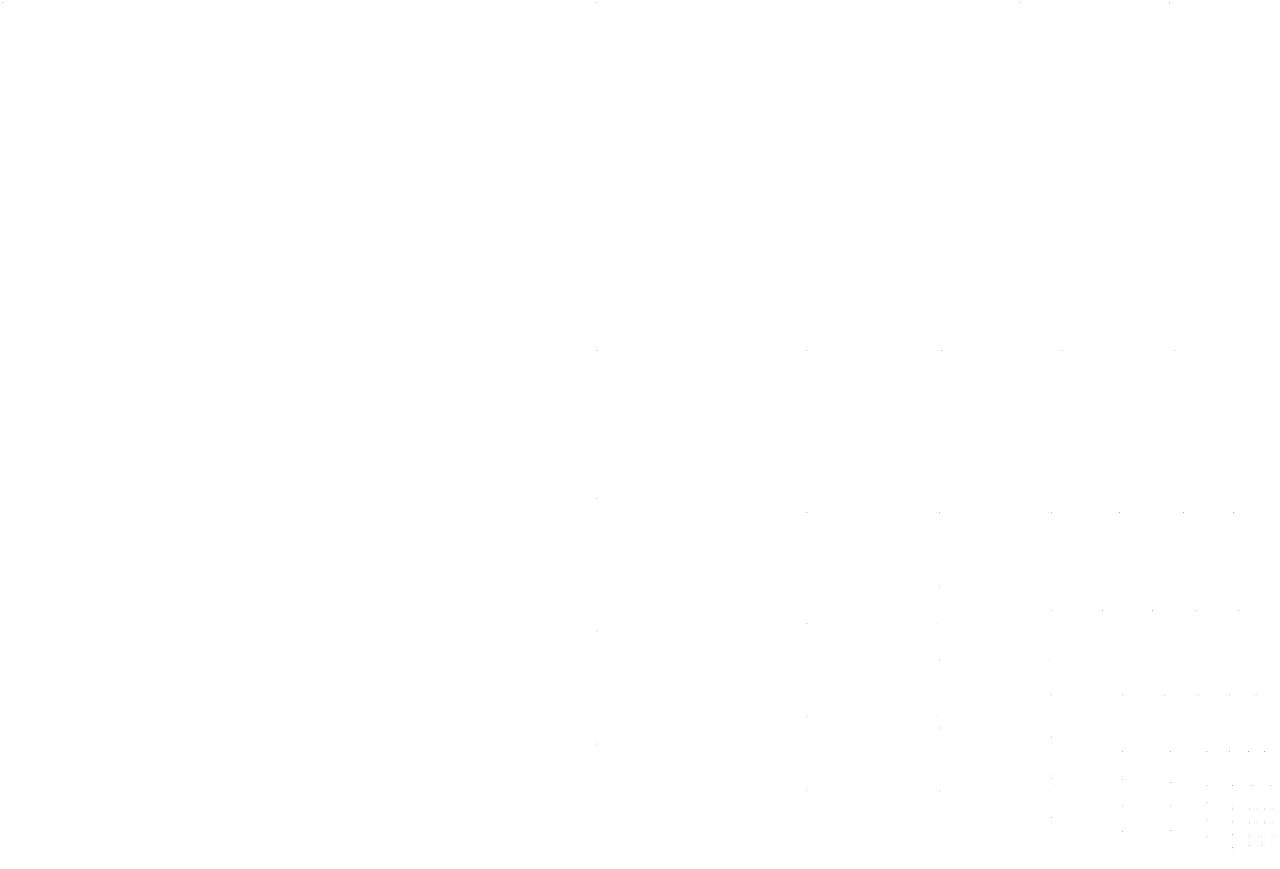
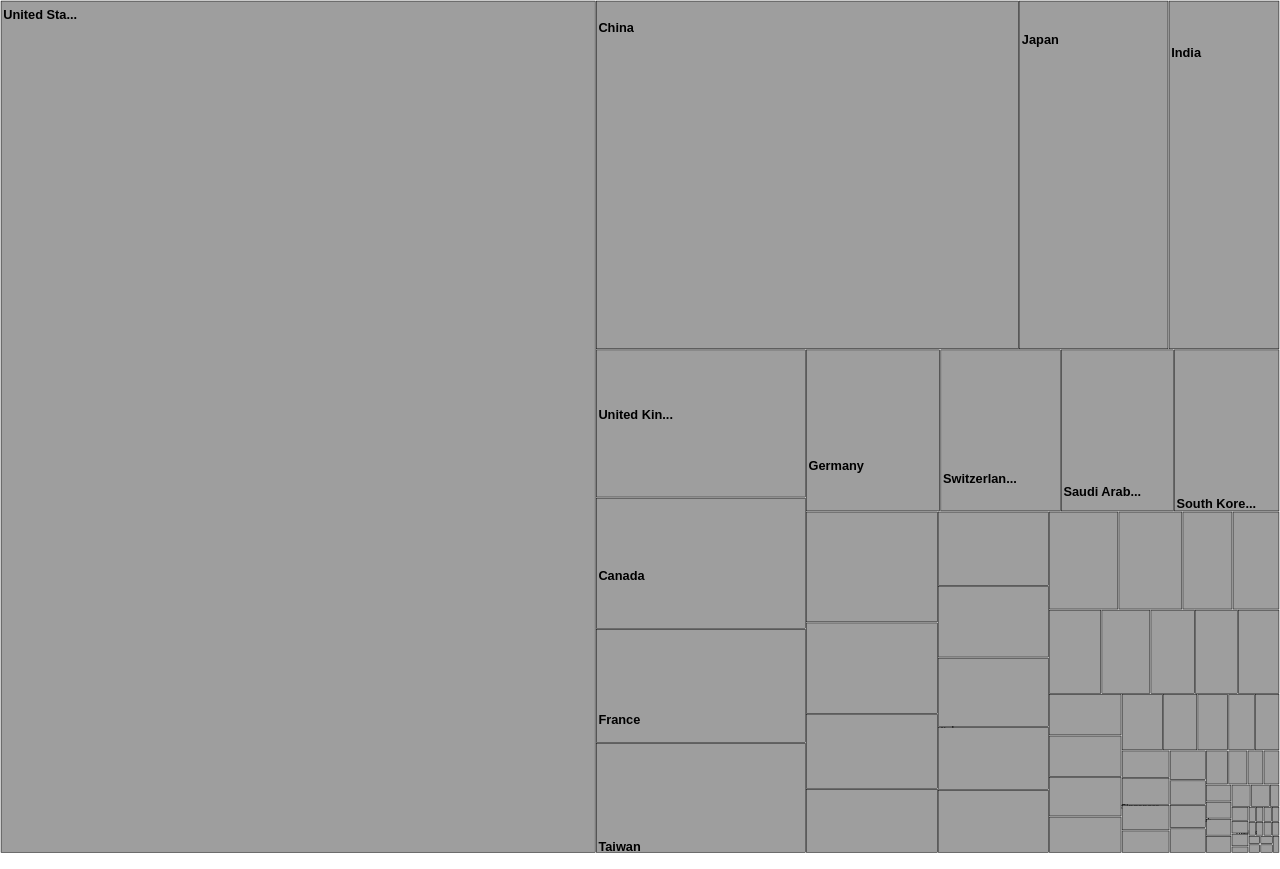
Before and after one commit to ayeeff/marketcap, a plain HTML site: page treemap.html in a window 1280 px wide. Drawn offline with nearby package versions, Linux system fonts and the light colour scheme; grey boxes are pictures that could not be loaded.

Commit message:
Update treemap.html

```diff
--- a/treemap.html
+++ b/treemap.html
@@ -13,7 +13,7 @@
             background: white;
         }
         .label {
-            fill: white;
+            fill: black;
             font-weight: bold;
             text-anchor: start;
             dominant-baseline: central;
@@ -277,14 +277,17 @@
         countryToISO["Vietnam"] = "vn";
         countryToISO["Ivory Coast"] = "ci";
         countryToISO["Palestine"] = "ps";
-        countryToISO["Czech Republic"] = "cz"; // Already there, but ensure
 
         d3.csv("https://raw.githubusercontent.com/ayeeff/marketcap/main/data/countries_marketcap.csv").then(data => {
+            console.log("Data loaded:", data.length, "rows");
             data.forEach(d => {
                 d.perc = +d["% of Global Market Cap"];
             });
 
-            // Use all data
+            // Filter to only countries with positive %, and sort
+            data = data.filter(d => d.perc > 0).sort((a, b) => b.perc - a.perc);
+            console.log("Filtered data:", data.length, "rows");
+
             const root = d3.hierarchy({children: data})
                 .sum(d => d.perc)
                 .sort((a, b) => b.value - a.value);
@@ -299,30 +302,29 @@
 
             const defs = svg.append("defs");
 
-            // Create patterns for flags
+            // Create patterns for flags using PNG for better compatibility
             data.forEach(d => {
                 const country = d["Country or region"];
                 let iso = countryToISO[country];
                 if (!iso) {
-                    // Fallback for aliases
                     if (country === "South Korea") iso = "kr";
                     else if (country === "Russia") iso = "ru";
                     else if (country === "Vietnam") iso = "vn";
                     else if (country === "Ivory Coast") iso = "ci";
                     else if (country === "Palestine") iso = "ps";
-                    else iso = "xx"; // default
+                    else iso = "xx";
                 }
                 if (iso !== "xx") {
                     const pattern = defs.append("pattern")
                         .attr("id", `flag-${iso}`)
-                        .attr("width", 1)
-                        .attr("height", 1)
-                        .attr("patternUnits", "objectBoundingBox");
+                        .attr("width", "40")
+                        .attr("height", "30")
+                        .attr("patternUnits", "userSpaceOnUse");
 
                     pattern.append("image")
-                        .attr("xlink:href", `https://flagcdn.com/${iso}.svg`)
-                        .attr("width", 1)
-                        .attr("height", 1)
+                        .attr("xlink:href", `https://flagcdn.com/w40/${iso}.png`)
+                        .attr("width", "40")
+                        .attr("height", "30")
                         .attr("x", 0)
                         .attr("y", 0)
                         .attr("preserveAspectRatio", "none");
@@ -331,7 +333,7 @@
 
             const treemap = d3.treemap()
                 .size([width, height])
-                .padding(2)
+                .padding(1)
                 .round(true);
 
             treemap(root);
@@ -339,11 +341,11 @@
             const leaf = svg.selectAll("g")
                 .data(root.leaves())
                 .join("g")
-                .attr("transform", d => `translate(${d.x0}, ${d.y0})`);
+                .attr("transform", d => `translate(${Math.round(d.x0)}, ${Math.round(d.y0)})`);
 
             leaf.append("rect")
-                .attr("width", d => d.x1 - d.x0)
-                .attr("height", d => d.y1 - d.y0)
+                .attr("width", d => Math.max(1, Math.round(d.x1 - d.x0)))
+                .attr("height", d => Math.max(1, Math.round(d.y1 - d.y0)))
                 .attr("fill", d => {
                     const country = d.data["Country or region"];
                     let iso = countryToISO[country];
@@ -356,19 +358,24 @@
                         else iso = "xx";
                     }
                     return iso === "xx" ? "#ccc" : `url(#flag-${iso})`;
-                });
+                })
+                .style("stroke", "#000")
+                .style("stroke-width", 0.5);
 
-            // Fixed label rendering: set font-size on text element
+            // Labels with better visibility
             const text = leaf.append("text")
-                .attr("font-size", d => Math.min((d.x1 - d.x0) / 10, 12))
+                .attr("font-size", d => Math.min((d.x1 - d.x0) / 8, (d.y1 - d.y0) / 8, 12))
+                .attr("fill", "black")
                 .classed("label", true);
 
-            text.selectAll("tspan")
-                .data(d => d.data["Country or region"].split(/(?=[A-Z])/))
-                .join("tspan")
-                .attr("x", 3)
-                .attr("y", (_, i) => 1 + i * 13)
-                .text(t => t);
+            text.append("tspan")
+                .attr("x", 2)
+                .attr("y", (_, i) => 12 + i * 12)
+                .text(d => {
+                    const name = d.data["Country or region"];
+                    const shortName = name.length > 10 ? name.substring(0, 10) + '...' : name;
+                    return shortName;
+                });
 
             // Tooltip
             const tooltip = d3.select("body").append("div")
@@ -379,14 +386,19 @@
                 .style("border-radius", "4px")
                 .style("pointer-events", "none")
                 .style("opacity", 0)
-                .style("font-size", "12px");
+                .style("font-size", "12px")
+                .style("z-index", 1000);
 
             leaf.on("mouseover", (event, d) => {
+                const rect = event.currentTarget.querySelector("rect");
+                d3.select(rect).style("stroke-width", 2);
                 tooltip.style("opacity", 1)
-                    .html(`${d.data["Country or region"]}<br/>${d.data["Total MarketCap"]}<br/>${d.data.perc}% of Global`)
+                    .html(`${d.data["Country or region"]}<br/>${d.data["Total MarketCap"]}<br/>${d.data.perc.toFixed(2)}% of Global`)
                     .style("left", (event.pageX + 10) + "px")
                     .style("top", (event.pageY - 28) + "px");
-            }).on("mouseout", () => {
+            }).on("mouseout", (event, d) => {
+                const rect = event.currentTarget.querySelector("rect");
+                d3.select(rect).style("stroke-width", 0.5);
                 tooltip.style("opacity", 0);
             });
         }).catch(error => {
```
